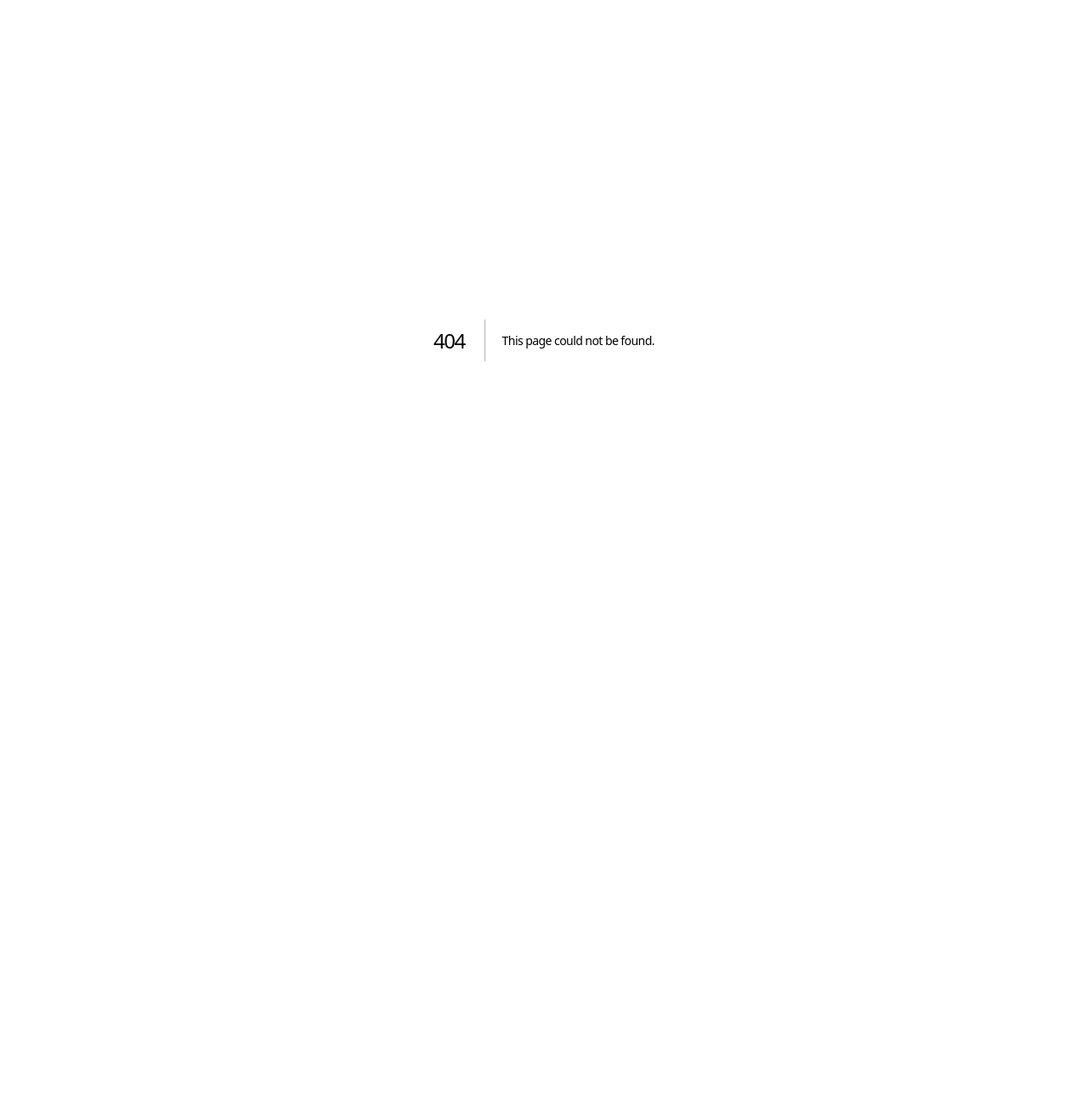
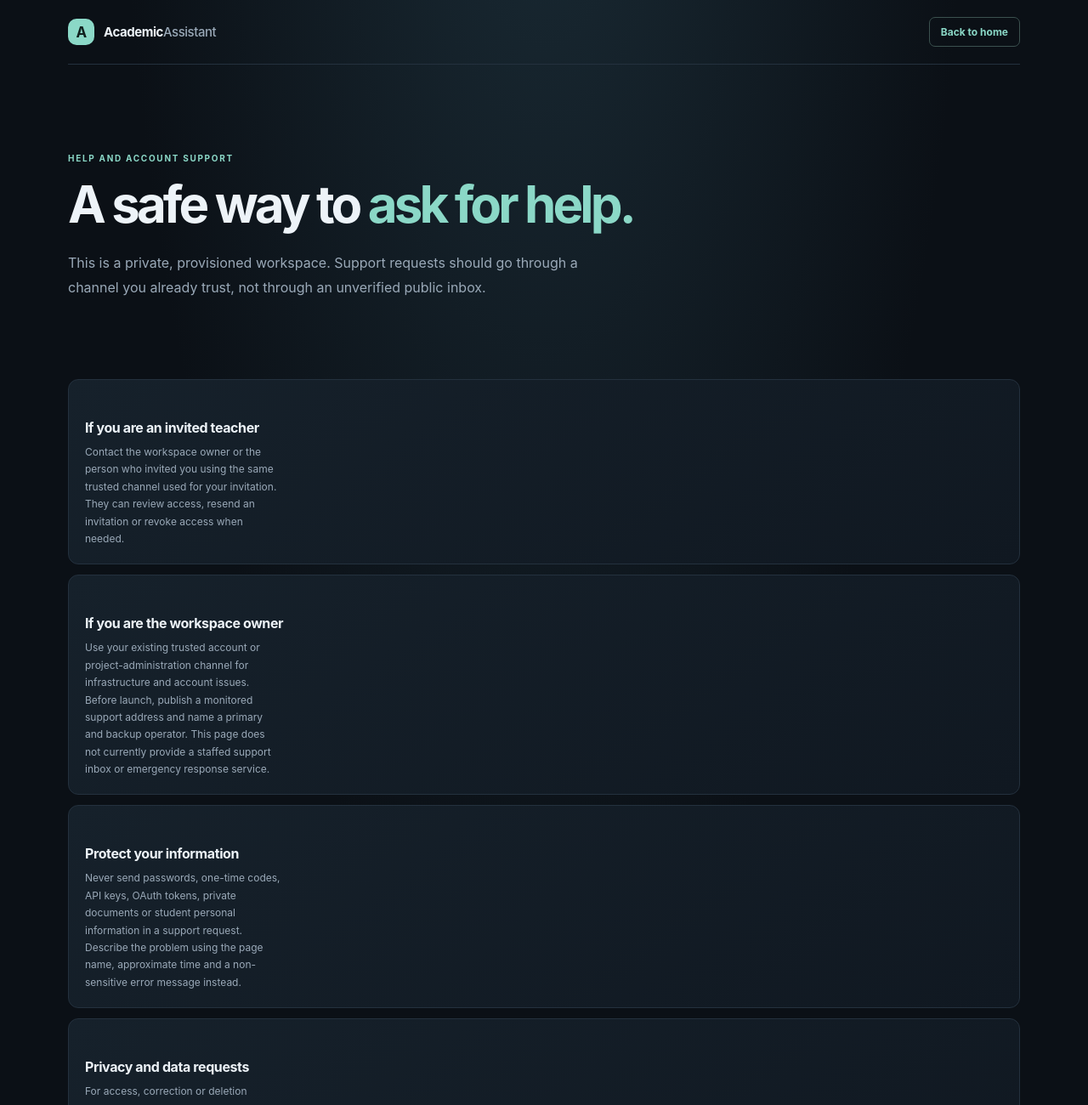
Before and after one commit to barshan94/ai-academic-assistant, a Next.js app: page /support in a window 1280 px wide. Before the commit this address had no page. Shown: the top 1300 px of the page at 85% size. Before the commit the page ends 800 px from the top, so only its background shows below. Built offline with nearby package versions, Linux system fonts and the light colour scheme.

Commit message:
feat: add honest support guidance page

```diff
--- /dev/null
+++ b/app/support/page.tsx
@@ -0,0 +1,50 @@
+import Link from "next/link";
+
+export const metadata = {
+  title: "Support | Academic Assistant",
+  description: "How to request help with access, academic records and account privacy in Academic Assistant.",
+};
+
+export default function SupportPage() {
+  return (
+    <main className="shell">
+      <header className="topbar">
+        <Link className="brand" href="/" aria-label="Academic Assistant home">
+          <span className="brand-mark">A</span>
+          <span>Academic<span className="brand-muted">Assistant</span></span>
+        </Link>
+        <Link className="sign-in-link" href="/">Back to home</Link>
+      </header>
+
+      <section className="hero" style={{ paddingBottom: 36 }}>
+        <p className="eyebrow">HELP AND ACCOUNT SUPPORT</p>
+        <h1 style={{ fontSize: "clamp(38px, 6vw, 60px)" }}>A safe way to <span>ask for help.</span></h1>
+        <p className="hero-copy">This is a private, provisioned workspace. Support requests should go through a channel you already trust, not through an unverified public inbox.</p>
+      </section>
+
+      <section className="section">
+        <article className="module-card" style={{ minHeight: 0 }}>
+          <h3>If you are an invited teacher</h3>
+          <p>Contact the workspace owner or the person who invited you using the same trusted channel used for your invitation. They can review access, resend an invitation or revoke access when needed.</p>
+        </article>
+        <article className="module-card" style={{ minHeight: 0, marginTop: 12 }}>
+          <h3>If you are the workspace owner</h3>
+          <p>Use your existing trusted account or project-administration channel for infrastructure and account issues. Before launch, publish a monitored support address and name a primary and backup operator. This page does not currently provide a staffed support inbox or emergency response service.</p>
+        </article>
+        <article className="module-card" style={{ minHeight: 0, marginTop: 12 }}>
+          <h3>Protect your information</h3>
+          <p>Never send passwords, one-time codes, API keys, OAuth tokens, private documents or student personal information in a support request. Describe the problem using the page name, approximate time and a non-sensitive error message instead.</p>
+        </article>
+        <article className="module-card" style={{ minHeight: 0, marginTop: 12 }}>
+          <h3>Privacy and data requests</h3>
+          <p>For access, correction or deletion requests, contact the person who provisioned your workspace account through the original trusted channel. Read the <Link href="/privacy">privacy notice</Link> before sharing any information.</p>
+        </article>
+      </section>
+
+      <footer className="footer">
+        <Link href="/">Academic Assistant</Link>
+        <span><Link href="/privacy">Privacy notice</Link> · Support guidance</span>
+      </footer>
+    </main>
+  );
+}
```
